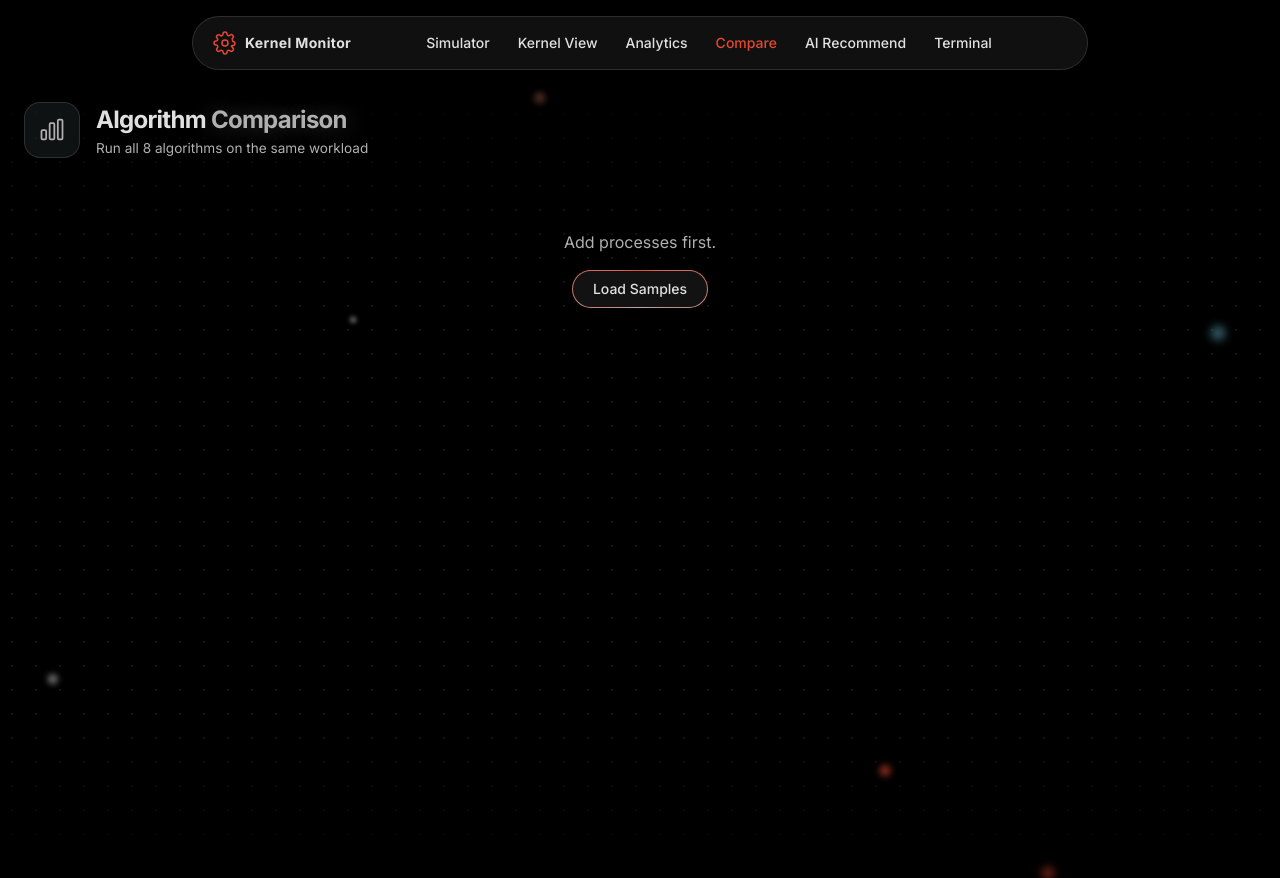
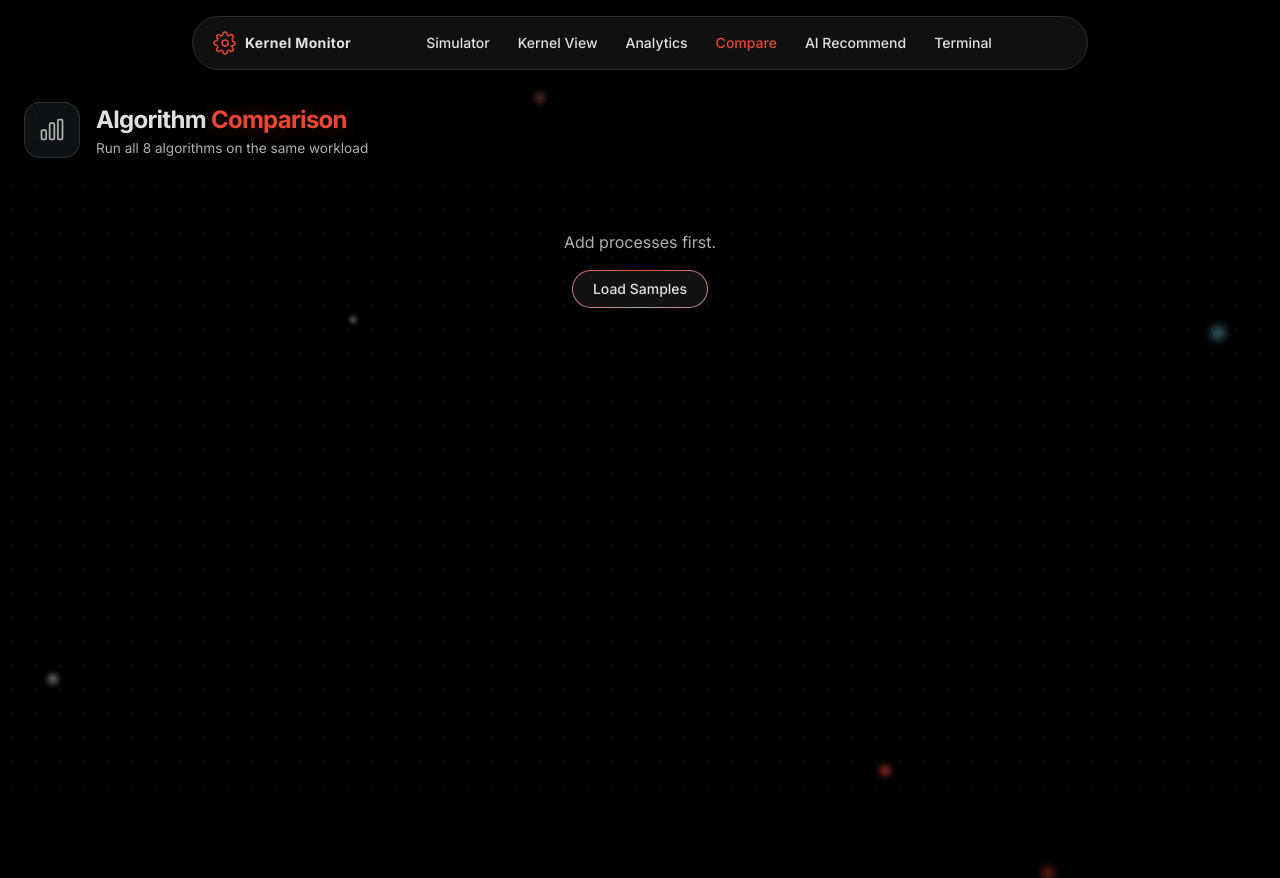
Before and after one commit to sainath2212/CPU_SCHEDULING_VISUALIZER, a React (Vite) app: page /compare in a window 1280 px wide. Built offline with nearby package versions, Linux system fonts and the light colour scheme.

Commit message:
done some styling in commparison page

```diff
--- a/src/pages/ComparisonPage.jsx
+++ b/src/pages/ComparisonPage.jsx
@@ -106,7 +106,7 @@ export default function ComparisonPage() {
                         </svg>
                     </div>
                     <div>
-                        <h1 className="page-hero-title">Algorithm <GlowText color="#B0B0B0">Comparison</GlowText></h1>
+                        <h1 className="page-hero-title">Algorithm <GlowText color="#E64833">Comparison</GlowText></h1>
                         <p className="page-hero-subtitle">Run all 8 algorithms on the same workload</p>
                     </div>
                 </div>
```
